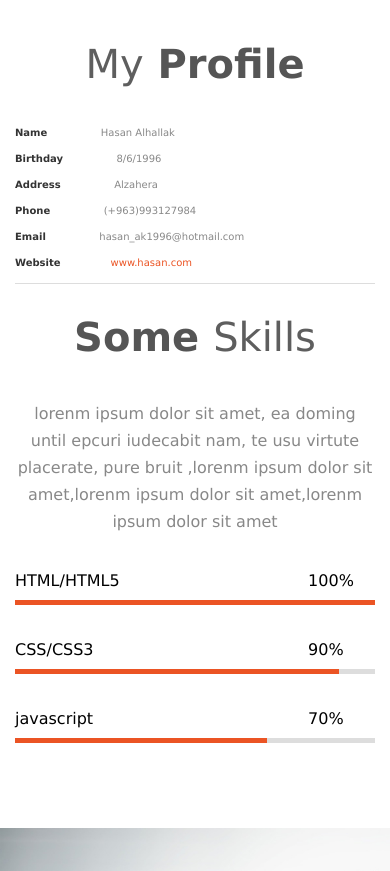
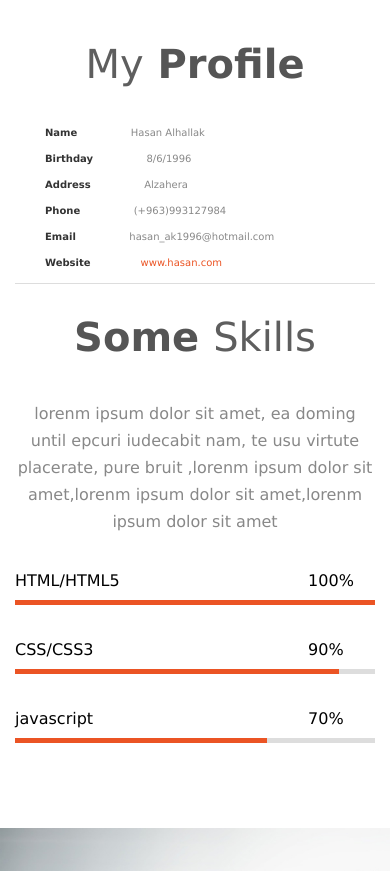
Before and after one commit to hasan-ak1996/website3, a plain HTML site: page index.html in a window 390 px wide. Shown: the part 4620-5491 px from the top of the page. Drawn offline with Linux system fonts and the light colour scheme.

Commit message:
z commit

```diff
--- a/css/style.css
+++ b/css/style.css
@@ -427,7 +427,7 @@ nav ul li a:hover{
 		text-align:center
 	}
 	.profile-skills .profile ul{
-		margin-left:0
+		margin-left:30px
 	}
 	.profile-skills .profile ul li{
 		font-size:10px
```
